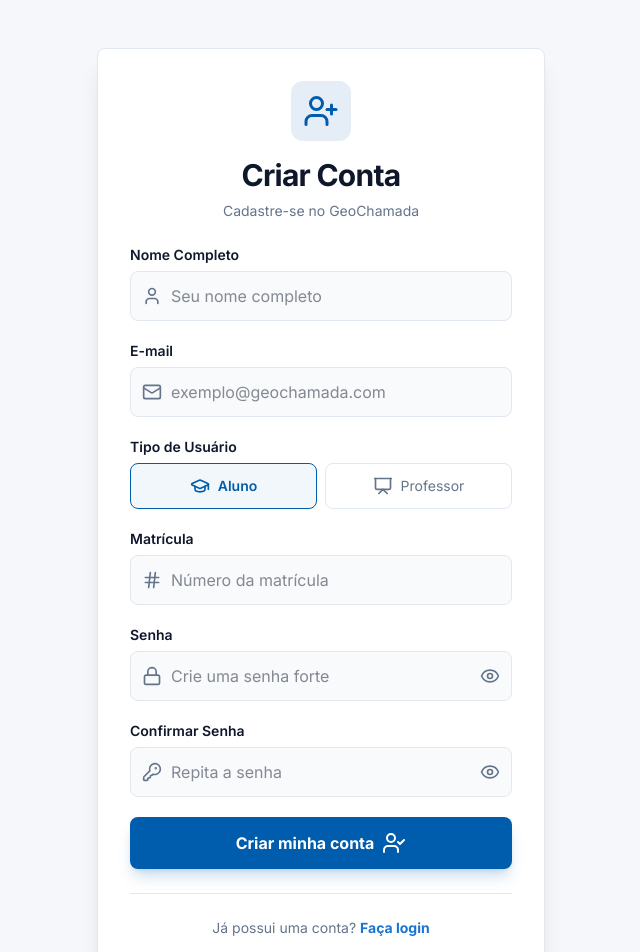
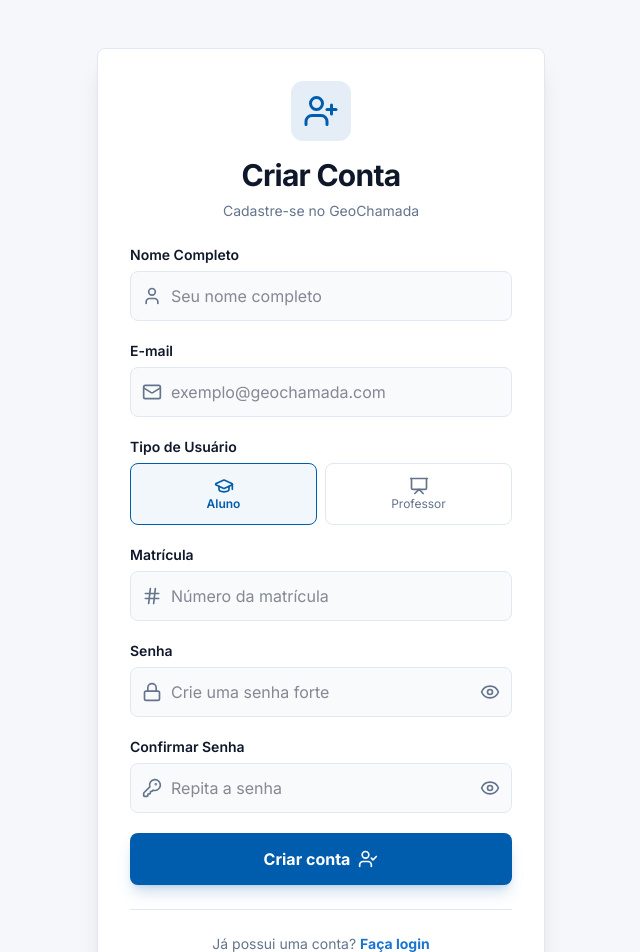
Before and after one commit to vanagila/geo-chamada-frontend, a React (Vite) app: page /cadastro in a window 1280 px wide. Shown: the top 952 px of the page, without its empty margins (319-959 px from the left). Built offline with nearby package versions, Linux system fonts and the light colour scheme; no server answers.

Commit message:
feat: implementa base de componentes UI reutilizaveis

```diff
--- a/src/pages/Signup.tsx
+++ b/src/pages/Signup.tsx
@@ -1,4 +1,7 @@
 import { Eye, EyeOff, Lock, KeyRound, UserPlus, Mail, User, GraduationCap, Presentation, Briefcase, UserCheck, Hash} from 'lucide-react';
+import { Input } from '../ui/Input';
+import { Button } from '../ui/Button'
+import { RadioCardGroup } from '../ui/RadioCardGroup'
 import { useState } from 'react';
 import { useNavigate, Link } from 'react-router-dom';
 import { useForm } from 'react-hook-form';
@@ -6,6 +9,11 @@ import { zodResolver } from '@hookform/resolvers/zod';
 import { useAuth } from '../contexts/AuthContext';
 import config from '../config'
 import { registerSchema, type RegisterFormData } from '../schemas/auth.schemas';
+
+const typeOptions: RadioOptions[] = [
+  { label: 'Aluno', value: 'ALUNO', icon: <GraduationCap size={20} /> },
+  { label: 'Professor', value: 'PROFESSOR', icon: <Presentation size={20} /> }
+]
 
 export const Signup = () => {
   const navigate = useNavigate();
@@ -87,42 +95,41 @@ export const Signup = () => {
             )}
 
             <form className="space-y-5" onSubmit={handleSubmit(onSubmit)}>
-              <div className="flex flex-col gap-1.5">
-                <label className="text-sm font-semibold text-text-main" htmlFor="nome">
-                  Nome Completo
-                </label>
-                <div className="relative flex items-center">
-                  <User className="absolute left-3 text-text-muted" size={20}/>
-                  <input
-                    {...register('nome')}
-                    className="w-full pl-10 pr-4 py-3 rounded-lg border border-border bg-input-bg text-text-main focus:outline-none focus:ring-2 focus:ring-brand/20 focus:border-brand transition-all"
+              <Input
                 id="nome"
+                label="Nome Completo"
                 type="text"
                 placeholder="Seu nome completo"
+                icon={<User size={20}/>}
+                error={errors.nome?.message}
+                disabled={isSubmitting || sucesso}
+                {...register('nome')}
+              />
+
+              <Input
+                id="email"
+                label="E-mail"
+                type="email"
+                placeholder="exemplo@geochamada.com"
+                icon={<Mail size={20}/>}
+                error={errors.email?.message}
+                disabled={isSubmitting || sucesso}
+                {...register('email')}
+              />
+
+              <div className="flex flex-col gap-1.5">
+                <label className="text-sm font-semibold text-text-main">
+                  Tipo de Usuário
+                </label>
+                <RadioCardGroup
+                  options={typeOptions}
+                  selectedValue={selectedType}
+                  registration={register('tipo')}
                   disabled={isSubmitting || sucesso}
                 />
               </div>
-                {errors.nome && <p className="text-xs font-medium text-error mt-0.5">{errors.nome.message}</p>}
-              </div>
 
-              <div className="flex flex-col gap-1.5">
-                <label className="text-sm font-semibold text-text-main" htmlFor="email">
-                  E-mail
-                </label>
-                <div className="relative flex items-center">
-                  <Mail className="absolute left-3 text-text-muted" size={20}/>
-                  <input
-                    {...register('email')}
-                    className="w-full pl-10 pr-4 py-3 rounded-lg border border-border bg-input-bg text-text-main focus:outline-none focus:ring-2 focus:ring-brand/20 focus:border-brand transition-all"
-                    id="email"
-                    type="email"
-                    placeholder="exemplo@geochamada.com"
-                    disabled={isSubmitting || sucesso}
-                  />
-                </div>
-                {errors.email && <p className="text-xs font-medium text-error mt-0.5">{errors.email.message}</p>}
-              </div>
-
+              {/*
               <div className="flex flex-col gap-1.5">
                 <label className="text-sm font-semibold text-text-main">
                   Tipo de Usuário
@@ -148,6 +155,7 @@ export const Signup = () => {
                   </label>
                 </div>
               </div>
+              */}
 
               {selectedType === 'ALUNO' && (
                 <div className="flex flex-col gap-1.5 animate-fadeIn">
@@ -189,64 +197,54 @@ export const Signup = () => {
                 </div>
               )}
 
-              <div className="flex flex-col gap-1.5">
-                <label className="text-sm font-semibold text-text-main" htmlFor="senha">
-                  Senha
-                </label>
-                <div className="relative flex items-center">
-                  <Lock className="absolute left-3 text-text-muted" size={20}/>
-                  <input
-                    {...register('senha')}
-                    className="w-full pl-10 pr-12 py-3 rounded-lg border border-border bg-input-bg text-text-main focus:outline-none focus:ring-2 focus:ring-brand/20 focus:border-brand transition-all"
+              <Input
                 id="senha"
+                label="Senha"
                 type={showPassword ? 'text' : 'password'}
                 placeholder="Crie uma senha forte"
+                icon={<Lock size={20} />}
+                error={errors.senha?.message}
                 disabled={isSubmitting || sucesso}
-                  />
+                rightElement={
                   <button
-                    className="absolute right-3 top-1/2 -translate-y-1/2 text-text-muted hover:text-text-main"
                     type="button"
+                    className="text-text-muted hover:text-text-main cursor-pointer flex items-center"
                     onClick={() => setShowPassword(!showPassword)}
                   >
-                    {showPassword ? <EyeOff size={20}/> : <Eye size={20}/>}
+                    {showPassword ? <EyeOff size={20} /> : <Eye size={20} />}
                   </button>
-                </div>
-                {errors.senha && <p className="text-xs font-medium text-error mt-0.5">{errors.senha.message}</p>}
-              </div>
+                }
+                {...register('senha')}
+              />
 
-              <div className="flex flex-col gap-1.5">
-                <label className="text-sm font-semibold text-text-main" htmlFor="confirmarSenha">
-                  Confirmar Senha
-                </label>
-                <div className="relative flex items-center">
-                  <KeyRound className="absolute left-3 text-text-muted" size={20}/>
-                  <input
-                    {...register('confirmarSenha')}
-                    className="w-full pl-10 pr-12 py-3 rounded-lg border border-border bg-input-bg text-text-main focus:outline-none focus:ring-2 focus:ring-brand/20 focus:border-brand transition-all"
+              <Input
                 id="confirmarSenha"
+                label="Confirmar Senha"
                 type={showConfirmPassword ? 'text' : 'password'}
                 placeholder="Repita a senha"
+                icon={<KeyRound size={20} />}
+                error={errors.confirmarSenha?.message}
                 disabled={isSubmitting || sucesso}
-                  />
+                rightElement={
                   <button
-                    className="absolute right-3 top-1/2 -translate-y-1/2 text-text-muted hover:text-text-main"
                     type="button"
+                    className="text-text-muted hover:text-text-main cursor-pointer flex items-center"
                     onClick={() => setShowConfirmPassword(!showConfirmPassword)}
                   >
-                    {showConfirmPassword ? <EyeOff size={20}/> : <Eye size={20}/>}
+                    {showConfirmPassword ? <EyeOff size={20} /> : <Eye size={20} />}
                   </button>
-                </div>
-                {errors.confirmarSenha && <p className="text-xs font-medium text-error mt-0.5">{errors.confirmarSenha.message}</p>}
-              </div>
+                }
+                {...register('confirmarSenha')}
+              />
 
-              <button
+              <Button
                 type="submit"
-                disabled={isSubmitting || sucesso}
-                className="w-full bg-brand hover:bg-brand-light text-white font-bold py-3.5 px-4 rounded-lg transition-colors flex items-center justify-center gap-2 shadow-lg shadow-brand/20 disabled:opacity-50 disabled:cursor-not-allowed"
+                isLoading={isSubmitting}
+                loadingText="Cadastrando..."
+                icon={<UserCheck size={20}/>}
               >
-                <span>{isSubmitting ? 'Cadastrando...' : 'Criar minha conta'}</span>
-                {!isSubmitting && <UserCheck/>}
-              </button>
+                Criar conta
+              </Button>
             </form>
 
             <div className="mt-6 pt-6 border-t border-border dark:border-border-dark text-center">
--- /dev/null
+++ b/src/ui/Button.tsx
@@ -0,0 +1,21 @@
+import { ButtonHTMLAttributes, ReactNode } from 'react';
+
+interface ButtonProps extends ButtonHTMLAttributes<HTMLButtonElement> {
+  children: ReactNode;
+  isLoading?: boolean;
+  loadingText?: string;
+  icon?: ReactNode;
+}
+
+export const Button = ({children, isLoading, loadingText = 'Carregando...', icon, className = '', ...props}: ButtonProps) => {
+  return (
+    <button
+      disabled={isLoading || props.disabled}
+      className={`w-full bg-brand hover:bg-brand-light text-white font-bold py-3.5 px-4 rounded-lg transition-colors flex items-center justify-center gap-2 shadow-lg shadow-brand/20 disabled:opacity-50 disabled:cursor-not-allowed ${className}`}
+      {...props}
+    >
+      <span>{isLoading ? loadingText : children}</span>
+      {!isLoading && icon && <span className="flex items-center">{icon}</span>}
+    </button>
+  );
+}
--- /dev/null
+++ b/src/ui/Input.tsx
@@ -0,0 +1,51 @@
+import { InputHTMLAttributes, forwardRef, ReactNode } from 'react';
+
+interface InputProps extends InputHTMLAttributes<HTMLInputElement> {
+  label: string;
+  error?: string;
+  icon?: ReactNode;
+  rightElement?: ReactNode;
+}
+
+export const Input = forwardRef<HTMLInputElement, InputProps>(
+  ({ label, error, icon, rightElement, id, ...props }, ref) => {
+    return (
+      <div className="flex flex-col gap-1.5">
+        <label className="text-sm font-semibold text-text-main" htmlFor={id}>
+          {label}
+        </label>
+
+        <div className="relative flex items-center">
+          {icon && (
+            <div className="absolute left-3 text-text-muted">
+              {icon}
+            </div>
+          )}
+
+          <input
+            ref={ref}
+            id={id}
+            className={`w-full py-3 rounded-lg border bg-input-bg text-text-main focus:outline-none focus:ring-2 focus:ring-brand/20 transition-all
+              ${icon ? 'pl-10' : 'pl-4'}
+              ${rightElement ? 'pr-12' : 'pr-4'}
+              ${error
+                ? 'border-error focus:border-error focus:ring-error/20'
+                : 'border-border focus:border-brand'
+              }
+            `}
+            {...props}
+          />
+
+          {rightElement && (
+            <div className="absolute right-3">
+              {rightElement}
+            </div>
+          )}
+        </div>
+        {error && <p className="text-xs font-medium text-error mt-0.5">{error}</p>}
+      </div>
+    );
+  }
+);
+
+Input.displayName = 'Input';
--- /dev/null
+++ b/src/ui/RadioCardGroup.tsx
@@ -0,0 +1,46 @@
+import { ReactNode } from 'react';
+import type { UseFormRegisterReturn } from 'react-hook-form';
+
+export interface RadioOption {
+  label: string;
+  value: string;
+  icon: ReactNode;
+}
+
+interface ReadioCardGroupProps {
+  options: RadioOption[];
+  selectedValue: string;
+  registration: UseFormRegisterReturn;
+  disabled?: boolean;
+}
+
+export const RadioCardGroup = ({ options, selectedValue, registration, disabled }: ReadioCardGroupProps) => {
+  return (
+    <div className="grid grid-cols-2 gap-2">
+      {options.map((option) => {
+        const isSelected = selectedValue === option.value;
+
+        return (
+          <label
+            key={option.value}
+            className={`flex flex-col items-center justify-center p-3 rounded-lg border text-center transition-all ${
+              isSelected
+                ? 'border-brand bg-brand/5 text-brand font-semibold'
+                : 'border-border text-text-muted hover:bg-input-bg'
+            } ${disabled ? 'opacity-50 cursor-not-allowed' : 'cursor-pointer'}`}
+          >
+            <input
+              type="radio"
+              value={option.value}
+              className="sr-only"
+              disabled={disabled}
+              {...registration}
+            />
+            <div>{option.icon}</div>
+            <span className="text-xs">{option.label}</span>
+          </label>
+        );
+      })}
+    </div>
+  )
+}
```
Lines whose indentation alone changed are shown as unchanged.
